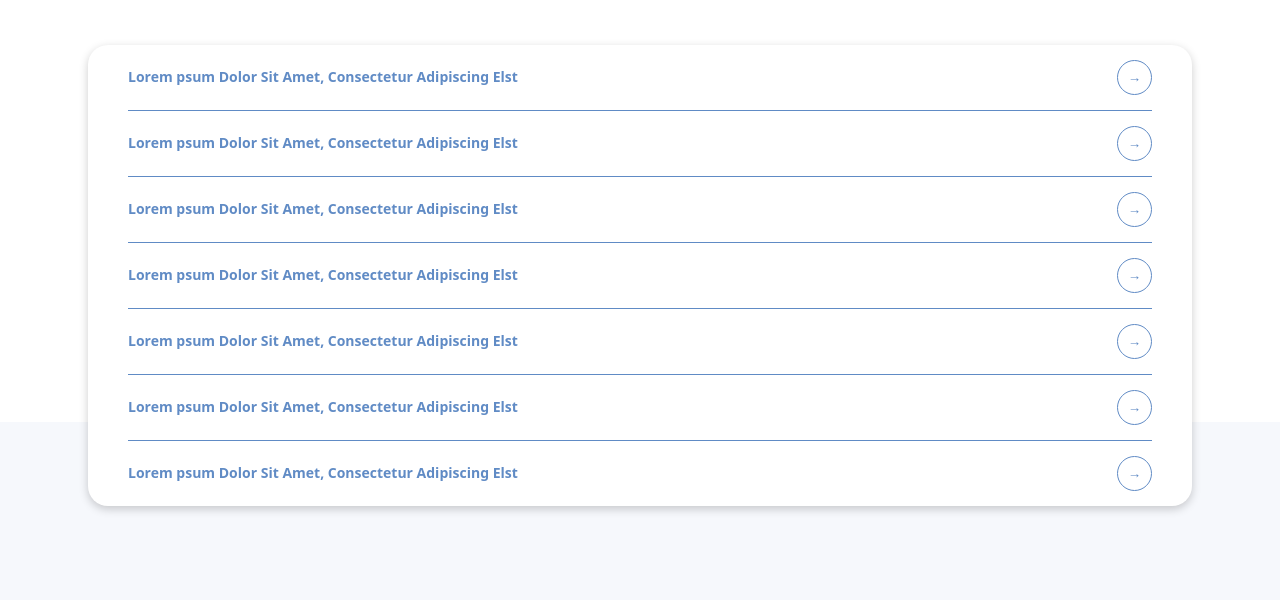
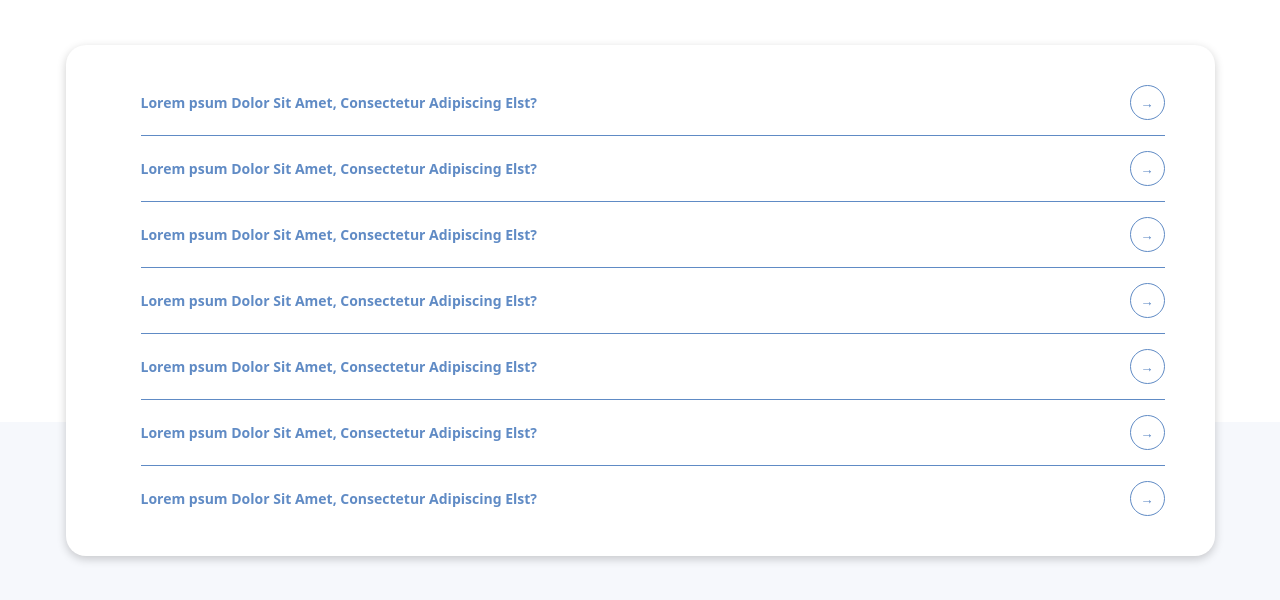
Before and after one commit to seanpwelch90/tatto-projects-swelch, a SvelteKit app: page / in a window 1280 px wide. Shown: the top 600 px of the page. Built offline with nearby package versions, Linux system fonts and the light colour scheme.

Commit message:
Make question data structure, start on resposinve styling

```diff
--- a/src/components/Question.svelte
+++ b/src/components/Question.svelte
@@ -53,6 +53,7 @@
 		background-color: #ffffff;
 		border: 1px solid;
 		transition: all 0.4s ease;
+    line-height: 35px;
 	}
 	.expanded {
 		color: #ffffff;
@@ -64,4 +65,6 @@
 		padding-top: 15px;
 		padding-bottom: 15px;
 	}
+
+
 </style>
--- a/src/routes/+page.svelte
+++ b/src/routes/+page.svelte
@@ -1,15 +1,21 @@
 <script>
 	import Question from '../components/Question.svelte';
-  let questionCount = 7
+  let questionArray = Array(7).fill(null).map(() => {
+    const question = {
+      question: "Lorem psum Dolor Sit Amet, Consectetur Adipiscing Elst?",
+      answer: "Lorem ipsum dolor sit amet, consectetur adipiscing elit. Maecenas velit urna, placerat vitae est vel, sodales tristique metus. Suspendisse molestie nulla purus, nec placerat est pulvinar eget. Pellentesque lobortis ante luctus risus tincidunt aliquet. Duis in nibh tellus. Proin dignissim enim quis libero efficitur lacinia."
+    }
+    return question
+  })
 </script>
 
 <div class="page-wrapper">
 	<div class="question-wrapper">
-		{#each Array(questionCount) as _, i}
+		{#each questionArray as question}
 			<Question
 				class="question"
-				title="Lorem psum Dolor Sit Amet, Consectetur Adipiscing Elst"
-				detail="Lorem ipsum dolor sit amet, consectetur adipiscing elit. Maecenas velit urna, placerat vitae est vel, sodales tristique metus. Suspendisse molestie nulla purus, nec placerat est pulvinar eget. Pellentesque lobortis ante luctus risus tincidunt aliquet. Duis in nibh tellus. Proin dignissim enim quis libero efficitur lacinia."
+				title={question.question}
+				detail={question.answer}
 			/>
 		{/each}
 	</div>
@@ -25,17 +31,8 @@
 	}
 	:global(body) {
 		background: linear-gradient(to bottom, #ffffff 50%, #f6f8fc 50%);
-	}
-	.question-wrapper {
 		font-family: system-ui, -apple-system, BlinkMacSystemFont, 'Segoe UI', Roboto, Oxygen, Ubuntu,
 			Cantarell, 'Open Sans', 'Helvetica Neue', sans-serif;
-		padding-left: 40px;
-		padding-right: 40px;
-		max-width: 80vw;
-		box-shadow: 0 3px 10px rgb(0 0 0 / 0.2);
-		border-radius: 20px;
-		background-color: #ffffff;
-		margin: 45px auto auto;
 	}
 
 	.question-wrapper :global(.question:not(:last-child)) {
@@ -44,4 +41,35 @@
 	.page-wrapper {
 		min-height: 100vh;
 	}
+
+	@media only screen and (max-width: 568px) {
+		.question-wrapper {
+			background-color: #ffffff;
+			max-width: 100vw;
+		}
+	}
+
+	@media only screen and (min-width: 569px) and (max-width: 768px) {
+		.question-wrapper {
+			padding: 12px 25px 12px 25px;
+			max-width: 80vw;
+			box-shadow: 0 3px 10px rgb(0 0 0 / 0.2);
+			border-radius: 20px;
+			background-color: #ffffff;
+			margin: 45px auto auto;
+		}
+
+		/* Styles for iPad Mini in portrait/landscape mode */
+	}
+
+	@media only screen and (min-width: 769px) {
+		.question-wrapper {
+			padding: 25px 50px 25px 75px;
+			max-width: 80vw;
+			box-shadow: 0 3px 10px rgb(0 0 0 / 0.2);
+			border-radius: 20px;
+			background-color: #ffffff;
+			margin: 45px auto auto;
+		}
+	}
 </style>
```
